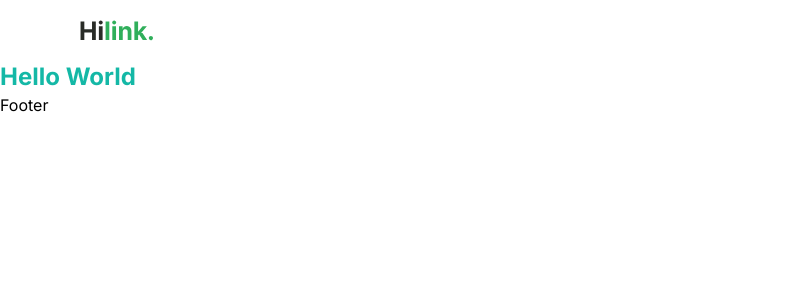
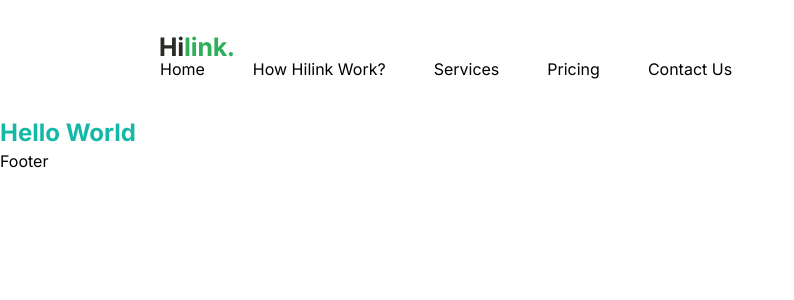
Before and after one commit to demetgas/travelApp, a Next.js app: page / in a window 1280 px wide. Shown: the top 300 px of the page, without its empty margins (0-794 px from the left). Built offline with nearby package versions, Linux system fonts and the light colour scheme.

Commit message:
Update Navbar.tsx

```diff
--- a/components/Navbar.tsx
+++ b/components/Navbar.tsx
@@ -1,12 +1,22 @@
+import { NAV_LINKS } from "@/constants";
 import Image from "next/image";
 import Link from "next/link";
 
 const Navbar = () => {
   return (
-    <nav className="flexBetween max-container padding-container relative z-30 py-5">
+    <nav
+      className="flexBetween max-container padding-container relative z-30 py-5"
+      style={{ margin: " 1rem 5rem" }}
+    >
       <Link href="/">
         <Image src="/hilink-logo.svg" alt="logo" width={74} height={29} />
-        <ul className="hidden h-full gap-12 lg:flex"></ul>
+        <ul className="hidden h-full gap-12 lg:flex">
+          {NAV_LINKS.map((link) => (
+            <Link href={link.href} key={link.key}>
+              {link.label}
+            </Link>
+          ))}
+        </ul>
       </Link>
     </nav>
   );
```
